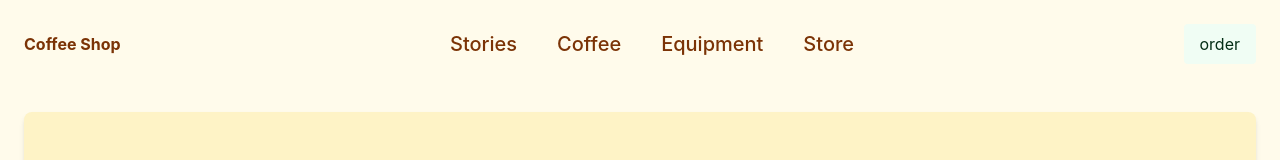
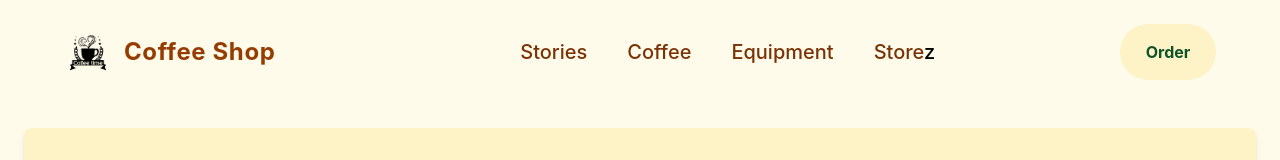
Before and after one commit to Dominic-Bravo/CoffeShopWebSite, a React (Vite) app: page / in a window 1280 px wide. Shown: the top 160 px of the page. Built offline with nearby package versions, Linux system fonts and the light colour scheme.

Commit message:
added logo

```diff
--- a/src/components/navbar.tsx
+++ b/src/components/navbar.tsx
@@ -1,11 +1,21 @@
 import { hoverScale } from "../styles/customStyle";
+import logo from "../assets/images/coffeeLogo2.png"
 
 function Navbar() {
   return (
     <nav className="p-6">
       <div className="container mx-auto flex items-center justify-between">
-        <div className="text-amber-900 text-2 xl font-bold">Coffee Shop</div>
-        <ul className="flex space-x-10 text-xl font-medium">
+        <div className="flex items-center ml-10 gap-3">
+            <img
+                src={logo}
+                alt="Coffee Logo"
+                className="w-12 h-12 object-contain"
+            />
+            <div className="text-2xl font-bold tracking-wide text-amber-800">
+                Coffee Shop
+            </div>
+        </div>
+        <ul className="flex space-x-10 text-xl ml-15 font-medium">
             <li className={`${hoverScale}`}>
                 <a href="#" className="text-amber-900 hover:text-amber-700">Stories</a>
             </li>
@@ -16,10 +26,10 @@ function Navbar() {
                 <a href="#" className="text-amber-900 hover:text-amber-700">Equipment</a>
             </li>
             <li className={`${hoverScale}`}>
-                <a href="#" className="text-amber-900 hover:text-amber-700">Store</a>
+                <a href="#" className="text-amber-900 hover:text-amber-700">Store</a>z
             </li>
         </ul>
-        <button className="bg-green-50 text-green-950 px-4 py-2 rounded hover:bg-green-100">order</button>
+        <button className={`font-bold bg-amber-100 text-green-900 mr-10 px-4 py-4 w-24 rounded-full hover:bg-amber-110 ${hoverScale}`}>Order</button>
         </div>
 
     </nav>
```
Also changed, not shown: src/assets/images/coffeeLogo2.png (added).
